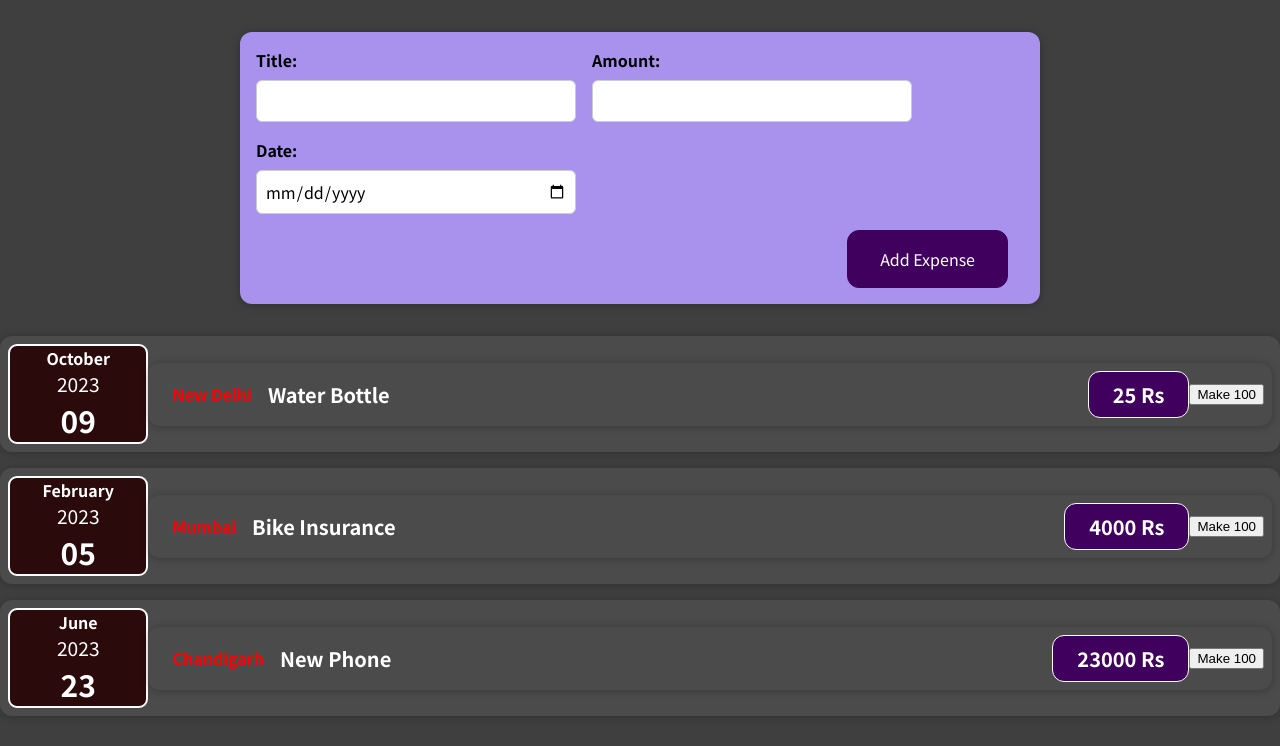
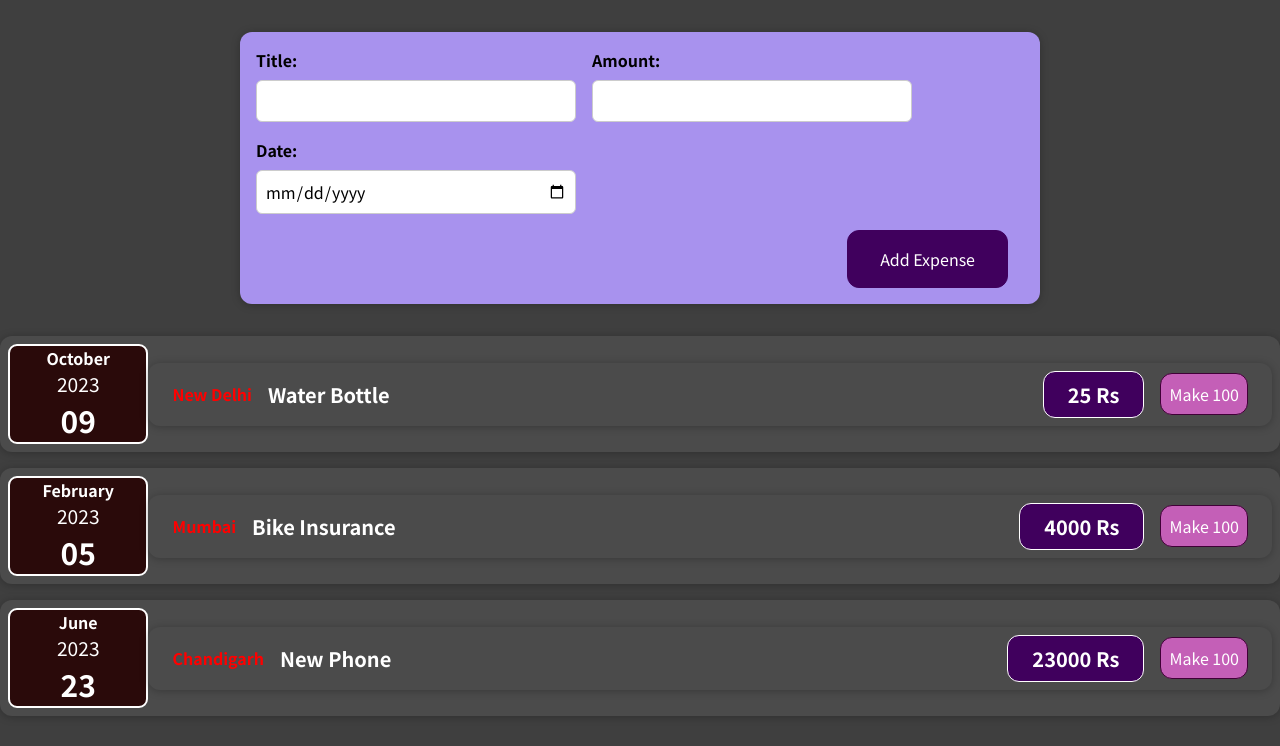
Before and after one commit to hespnod/01-starting-setup, a React (Create React App) app: page / in a window 1280 px wide. Shown: the top 746 px of the page. Built offline with nearby package versions, Linux system fonts and the light colour scheme.

Commit message:
made a object for entered details in form

```diff
--- a/src/components/Expenses/ExpenseDetails.jsx
+++ b/src/components/Expenses/ExpenseDetails.jsx
@@ -5,8 +5,19 @@ import { useState } from 'react';
 const ExpenseDeatils = (props)=>{
 
     const[amount,setAmount] = useState(props.amount);
+    const[btn,setBtn] = useState('Make 100');
+    const [isCheck, setIsCheck] = useState(false);
     const handleClick = ()=>{
-        setAmount(100);
+        if(!isCheck){
+            setAmount(100);
+            let amt = 'Make ' + props.amount;
+            setBtn(amt);
+        }else{
+            setAmount(props.amount);
+            setBtn('Make 100');
+        }
+        console.log(isCheck);
+        setIsCheck(!isCheck);
     }
 
     return(
@@ -16,7 +27,7 @@ const ExpenseDeatils = (props)=>{
                 <h2>{props.title}</h2>
                 <div className='expense-item__price'>{amount} Rs</div>
             </div>
-            <button onClick={handleClick}>Make 100</button>
+            <button onClick={handleClick}>{btn}</button>
         </Card>
     );
 }
--- a/src/components/Expenses/ExpenseItem.css
+++ b/src/components/Expenses/ExpenseItem.css
@@ -73,3 +73,17 @@
     padding: 0.5rem 1.5rem;
   }
 }
+.expense-item button {
+  font: inherit;
+  cursor: pointer;
+  padding: 0.5rem;
+  border: 1px solid #400037;
+  background-color: #c45fb7;
+  color: white;
+  border-radius: 12px;
+  margin-left: 1rem;
+  margin-right: 1rem;
+}
+.expense-item button:hover {
+  background-color: #e8a4df;
+}
--- a/src/components/NewExpenses/ExpenseForm.jsx
+++ b/src/components/NewExpenses/ExpenseForm.jsx
@@ -1,13 +1,23 @@
-import React from 'react'
+import React, { useState } from 'react'
 import './ExpenseForm.css'
 
 const ExpenseForm = ()=> {
+
+    const[userDetails, setUserDetails] = useState({
+        enterTitle:'',
+        enterAmount:'',
+        enterDate:''
+    })
+
     const handleSubmit = (e)=>{
         e.preventDefault();
-        console.log("I'm inside");
-        console.log(e.target[0].value);
-        console.log(e.target[1].value);
-        console.log(e.target[2].value);
+        setUserDetails({
+            ...userDetails,
+            enterTitle:e.target[0].value,
+            enterAmount:e.target[1].value,
+            enterDate:e.target[2].value
+        })
+        console.log(userDetails);
     }
   return (
     <form onSubmit={handleSubmit}>
```
Also changed, not shown: src/App.jsx (renamed from src/App.js), src/components/Expenses/ExpenseDate.jsx (renamed from src/components/Expenses/ExpenseDate.js), src/components/Expenses/ExpenseItem.jsx (renamed from src/components/Expenses/ExpenseItem.js).
